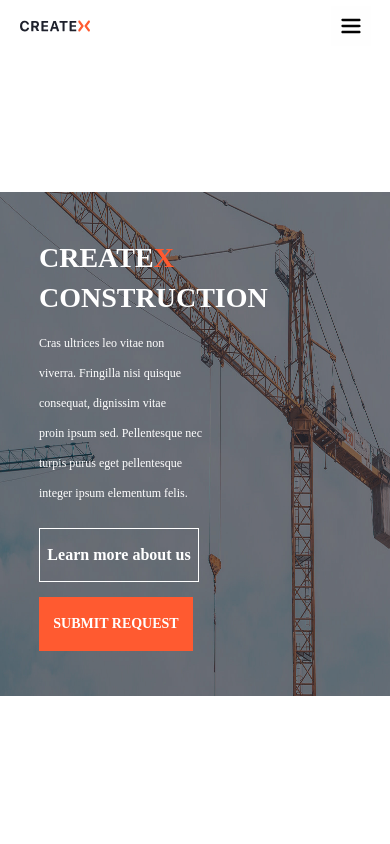
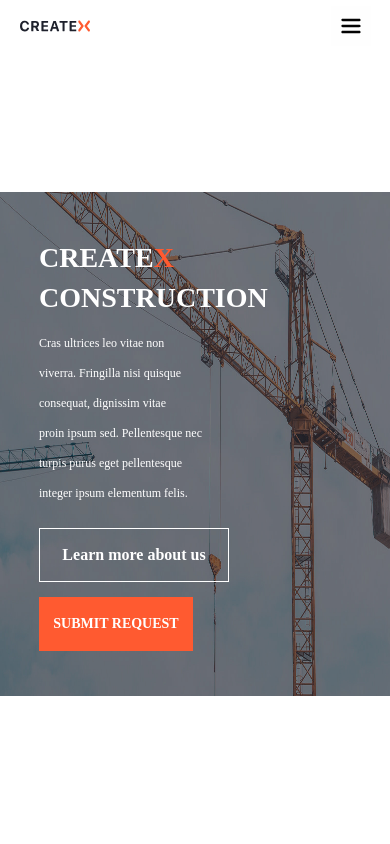
Before and after one commit to MrSuharik91/createx, a Vue app: page / in a window 390 px wide. Shown: the top 844 px of the page. Built offline with nearby package versions, Linux system fonts and the light colour scheme.

Commit message:
add @media

```diff
--- a/src/components/construction.vue
+++ b/src/components/construction.vue
@@ -153,7 +153,7 @@
     line-height: 40px;
   }
   .learn {
-    width: 158px;
+    width: 188px;
   }
 }
 </style>
```
